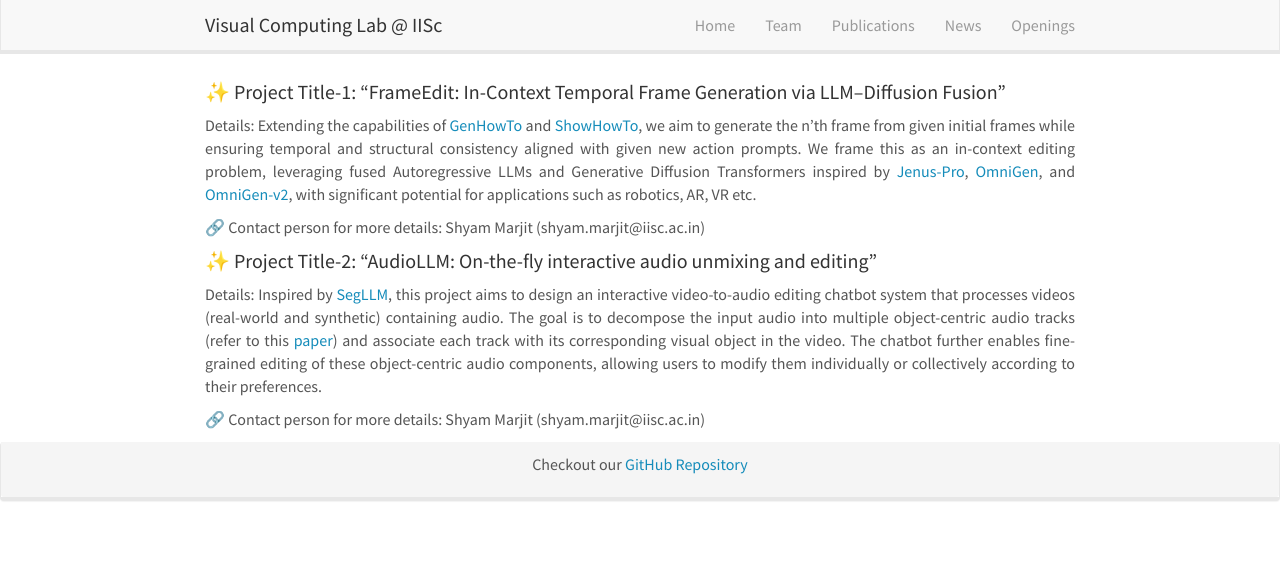
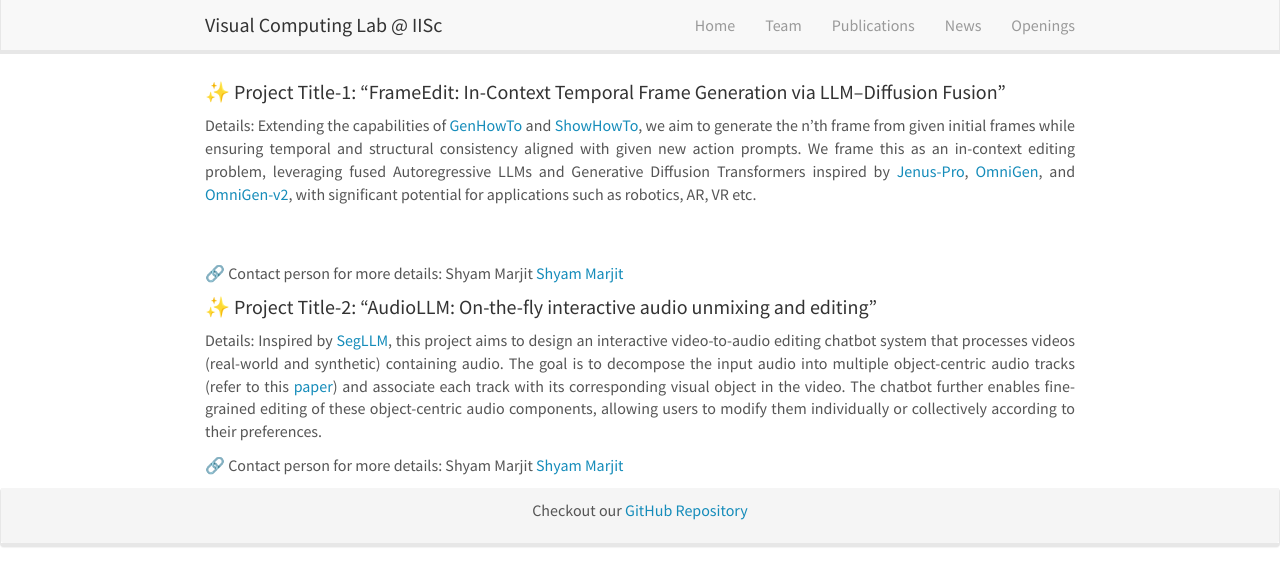
Before and after one commit to vcl-iisc/vclab-website, a Jekyll site: the page built from _pages/mtech_projects.md, in a window 1280 px wide. Shown: the top 586 px of the page. Built offline with Jekyll 4.4.1, drawn with Linux system fonts in a browser that asks for light colours; nearby versions of some CDN libraries.

Commit message:
Update mtech_projects.md

```diff
--- a/_pages/mtech_projects.md
+++ b/_pages/mtech_projects.md
@@ -10,8 +10,9 @@ permalink: /mtech_projects/
 #### ✨ Project Title-1: "FrameEdit: In-Context Temporal Frame Generation via LLM–Diffusion Fusion"
 Details: Extending the capabilities of [GenHowTo](https://arxiv.org/abs/2312.07322) and [ShowHowTo](https://arxiv.org/abs/2412.01987), we aim to generate the n’th frame from given initial frames while ensuring temporal and structural consistency aligned with given new action prompts. We frame this as an in-context editing problem, leveraging fused Autoregressive LLMs and Generative Diffusion Transformers inspired by [Jenus-Pro](https://arxiv.org/abs/2501.17811), [OmniGen](https://arxiv.org/abs/2409.11340), and [OmniGen-v2](https://arxiv.org/abs/2506.18871), with significant potential for applications such as robotics, AR, VR etc.
 
-
-🔗 Contact person for more details: Shyam Marjit (shyam.marjit@iisc.ac.in)
+<br>
+<br>
+🔗 Contact person for more details: Shyam Marjit <a href="mailto:shyam.marjit@iisc.ac.in">Shyam Marjit</a>
 
 
 
@@ -19,4 +20,4 @@ Details: Extending the capabilities of [GenHowTo](https://arxiv.org/abs/2312.073
 Details: Inspired by [SegLLM](https://berkeley-hipie.github.io/segllm.github.io/), this project aims to design an interactive video-to-audio editing chatbot system that processes videos (real-world and synthetic) containing audio. The goal is to decompose the input audio into multiple object-centric audio tracks (refer to this [paper](https://arxiv.org/abs/2506.20995)) and associate each track with its corresponding visual object in the video. The chatbot further enables fine-grained editing of these object-centric audio components, allowing users to modify them individually or collectively according to their preferences.
 
 
-🔗 Contact person for more details: Shyam Marjit (shyam.marjit@iisc.ac.in)
+🔗 Contact person for more details: Shyam Marjit <a href="mailto:shyam.marjit@iisc.ac.in">Shyam Marjit</a>
```
